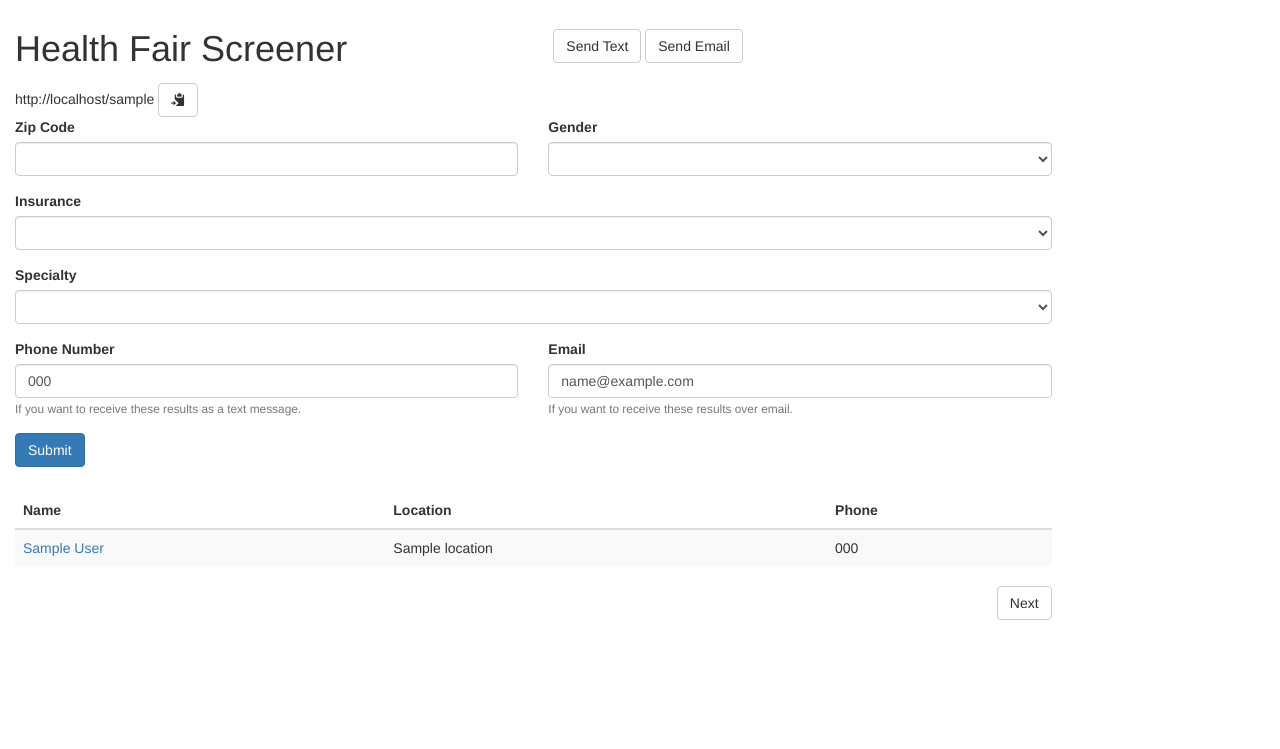
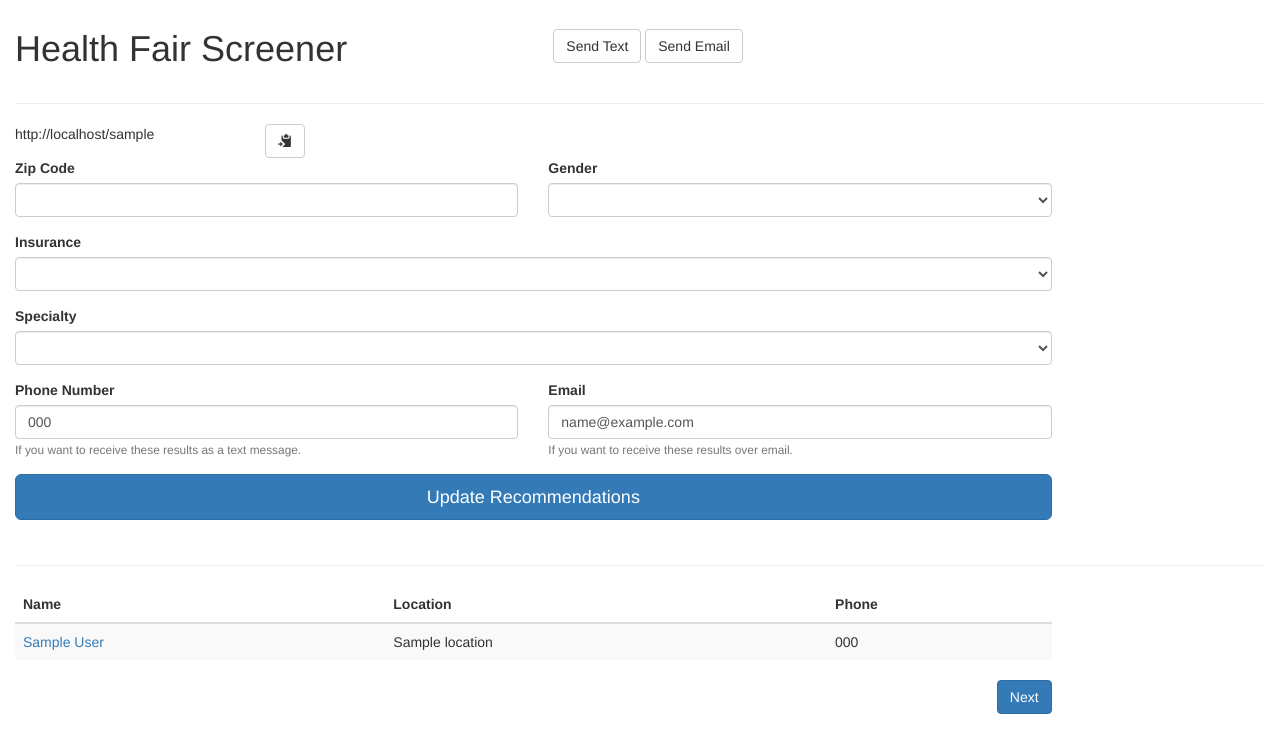
Before and after one commit to BlakeMcc/healthFairDocRecs, a Django app: template templates/screener.html in a window 1280 px wide. Shown: the part 51-800 px from the top of the page. Run offline with Django 3.2, Linux system fonts and the light colour scheme; the template is opened without the code that fills it: most values are stand-ins (such as "Sample title", 1, 10 or a date in 2020); data that the repository does not hold is empty; some libraries are stand-ins or nearby versions.

Commit message:
Some styling changes to buttons and adding <hr>s

```diff
--- a/templates/home.html
+++ b/templates/home.html
@@ -10,9 +10,10 @@
 <div class="row">
   <div class="col-md-10">
     <form name="homeForm" method="POST" action="{% url 'home' %}">
+      <hr>
       {% csrf_token %}
       {% include 'form.html' %}
-      <button type="submit" class="btn btn-primary">Submit</button>
+      <button type="submit" class="btn btn-primary btn-lg btn-block">Get Recommendations</button>
     </form>
   </div>
 </div>
--- a/templates/screener.html
+++ b/templates/screener.html
@@ -19,10 +19,11 @@
     {% endif %}
   </div>
 </div>
+<hr>
 <div class="row">
-  <div class="col-md-5">
+  <div id="copy-clipboard" class="col-md-3">
     <span id="urlVal">http://{{request.get_host}}/{{screen.slug}}</span>
-    <button type="button" class="btn btn-default" aria-label="Copy to Clipboard"
+    <button type="button" class="btn btn-default pull-right" aria-label="Copy to Clipboard"
       onclick="copyClipboard()">
       <span class="glyphicon glyphicon glyphicon-copy" aria-hidden="true"></span>
     </button>
@@ -33,10 +34,11 @@
     <form name="screenForm" method="POST" action="{% url 'screen' screen.slug %}">
       {% csrf_token %}
       {% include 'form.html' %}
-      <button type="submit" class="btn btn-primary">Submit</button>
+      <button type="submit" class="btn btn-primary btn-lg btn-block">Update Recommendations</button>
     </form>
   </div>
 </div>
+<hr>
 <div class="row">
   <div class="col-md-10">
     <table class="table table-striped table-responsive">
@@ -65,7 +67,7 @@
     </a>
     {% endif %}
     {% if next_skip %}
-    <a class="btn btn-default pull-right" href="{% url 'screen' screen.slug %}?skip={{next_skip}}" role="button">
+    <a class="btn btn-primary pull-right" href="{% url 'screen' screen.slug %}?skip={{next_skip}}" role="button">
       Next
     </a>
     {% endif %}
```
